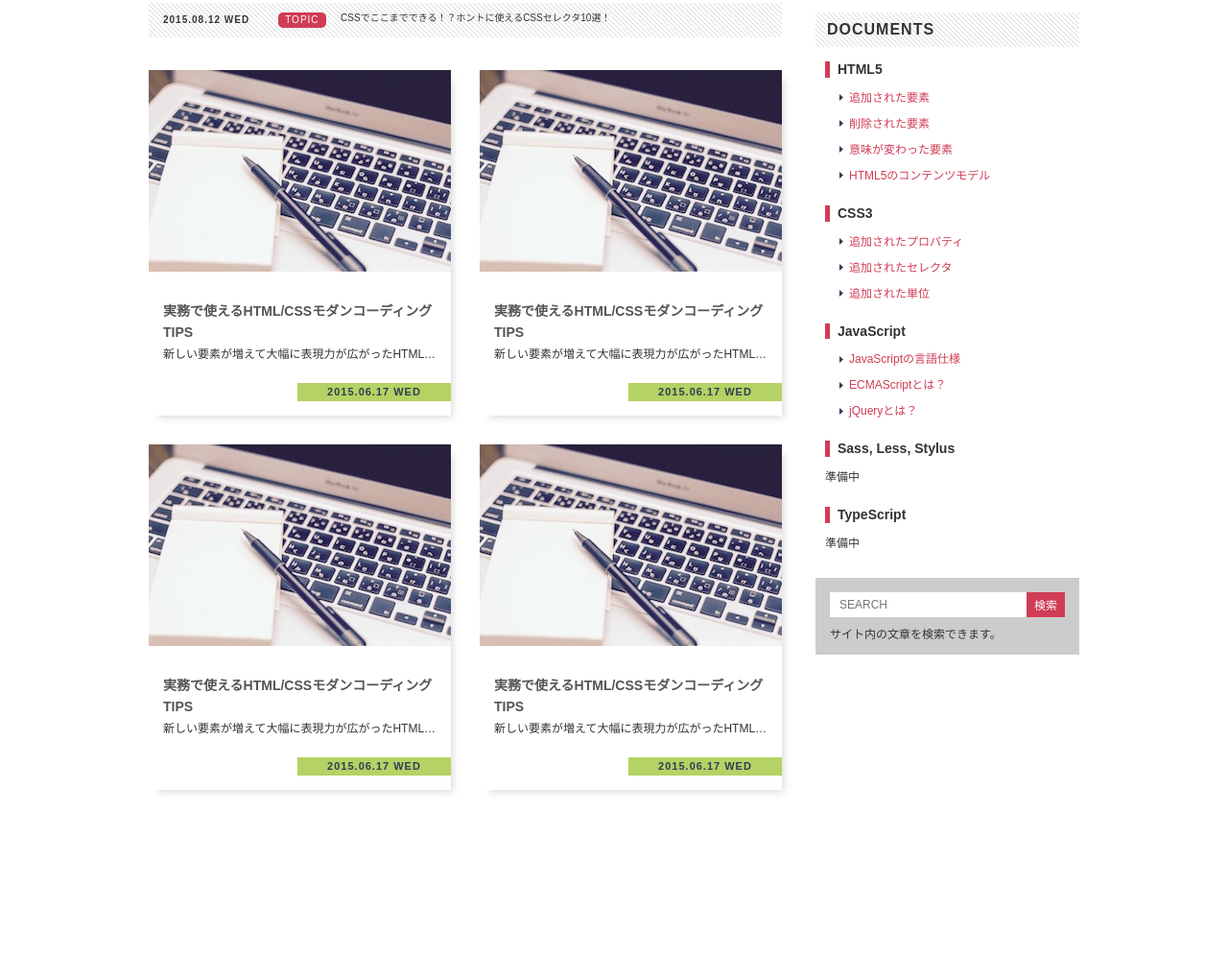
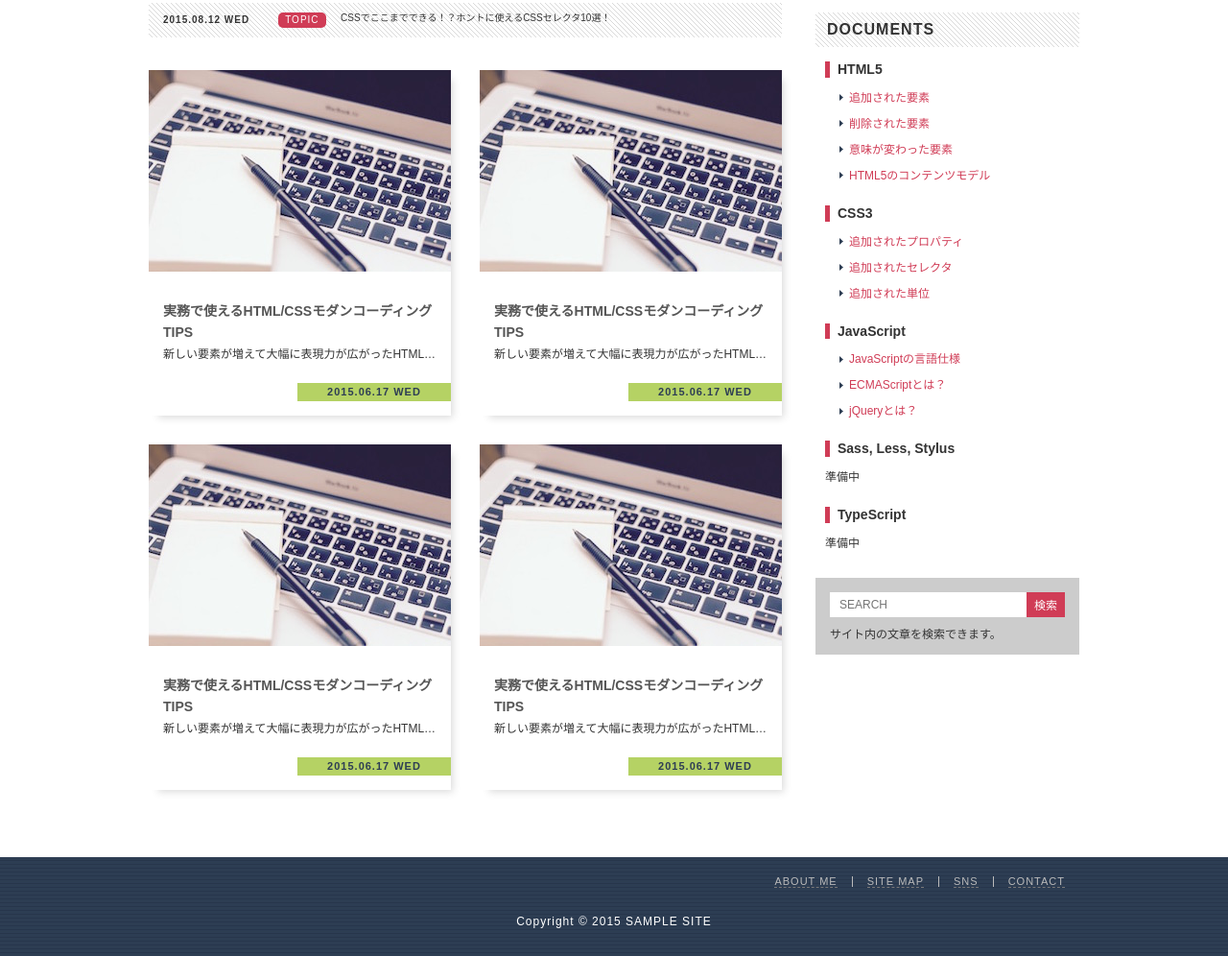
Before and after one commit to okohs/study-html5css-moderncoding, a plain HTML site: page standard-layout/index.html in a window 1280 px wide. Shown: the part 712-1708 px from the top of the page at 96% size. Before the commit the page ends 1605 px from the top, so only its background shows below. Drawn offline with Linux system fonts and the light colour scheme.

Commit message:
chapter06

```diff
--- a/standard-layout/css/style.css
+++ b/standard-layout/css/style.css
@@ -356,6 +356,37 @@ a:link, a:visited, a:hover, a:active {
 }
 .footer {
     width: 100%;
+    padding: 20px 0 30px;
+    background:#2d3d54 url('../images/bg-footer.gif');
+    color: #fff;
+}
+.horizontal-list {
+    width: 970px;
+    margin: 0 auto;
+    text-align: right;
+    font-size: 0;
+}
+.horizontal-list .horizontal-item {
+    display: inline-block;
+    padding: 0 15px;
+    letter-spacing: 1px;
+}
+.horizontal-list .horizontal-item + .horizontal-item {
+    border-left: 1px solid #bbb;
+}
+.horizontal-list .horizontal-item a {
+    border-bottom: 1px dashed #777777;
+    color: #bbb;
+    font-size: 1.1rem;
+    transition: color 0.15s;
+}
+.horizontal-list .horizontal-item a:hover {
+    color: #ddd;
+}
+.copyright {
+    margin-top: 30px;
+    text-align: center;
+    letter-spacing: 1px;
 }
 .clearfix::after {
     content: '';
--- a/standard-layout/index.html
+++ b/standard-layout/index.html
@@ -223,6 +223,13 @@
             </div>
         </div>
         <footer class="footer">
+            <ul class="horizontal-list">
+                <li class="horizontal-item"><a href="#">ABOUT ME</a></li>
+                <li class="horizontal-item"><a href="#">SITE MAP</a></li>
+                <li class="horizontal-item"><a href="#">SNS</a></li>
+                <li class="horizontal-item"><a href="#">CONTACT</a></li>
+            </ul>
+            <p class="copyright">Copyright © 2015 SAMPLE SITE</p>
         </footer>
     </body>
 </html>
```
